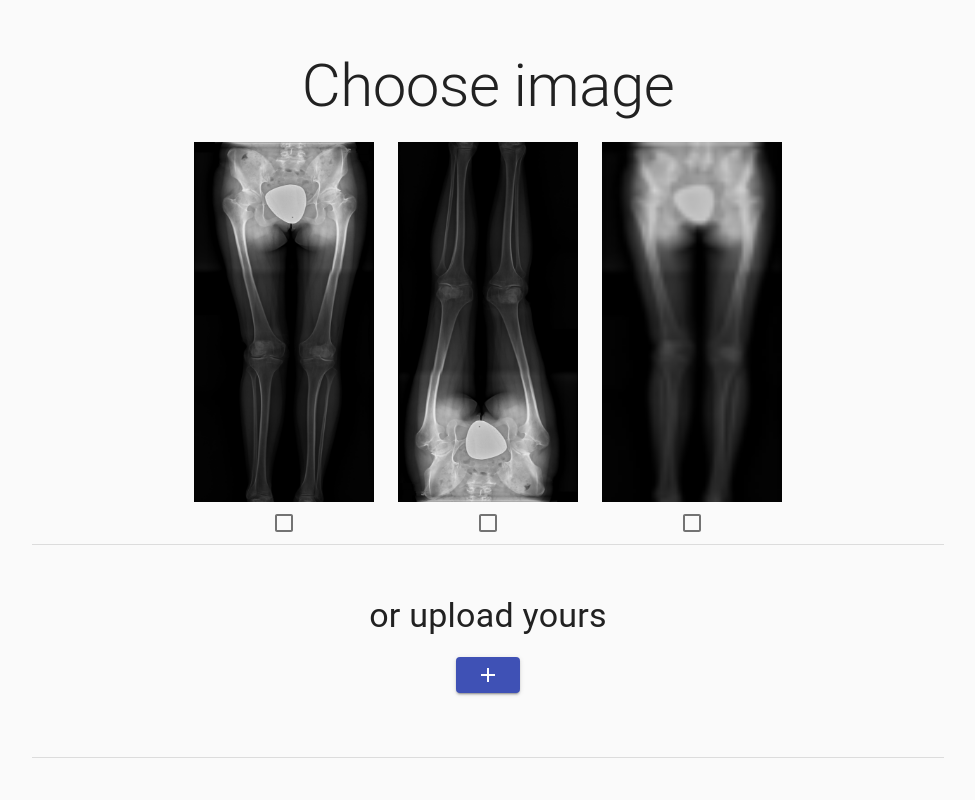
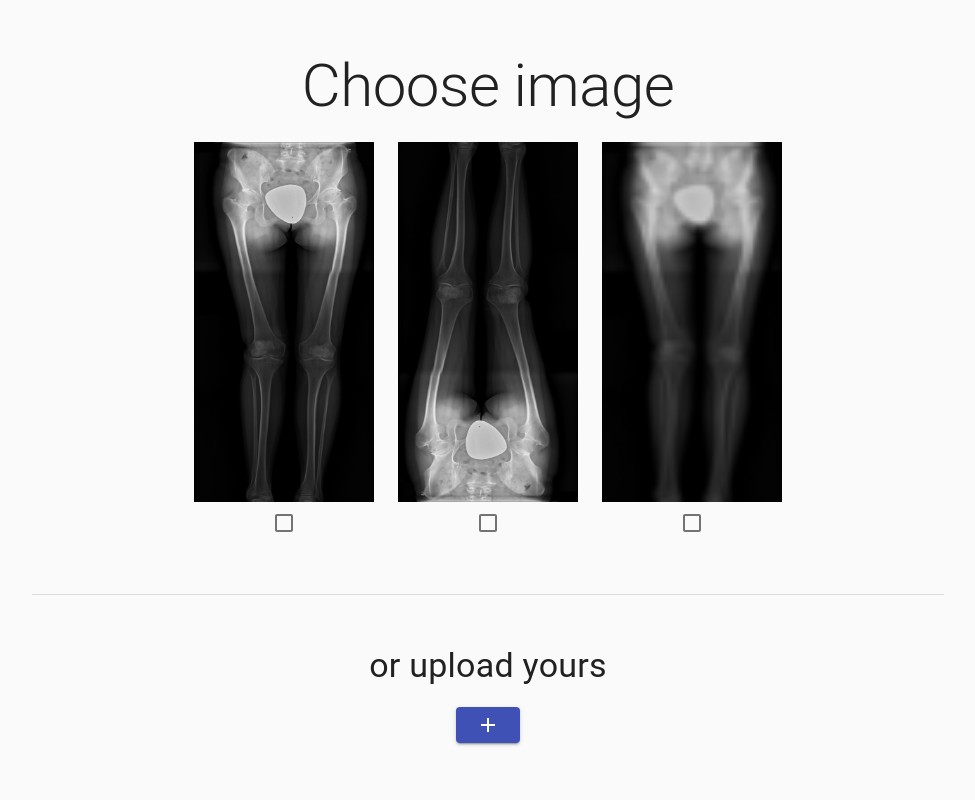
Before and after one commit to Elrohil44/ComputerVisionBowLegs, a React (Create React App) app in the folder app/: page / in a window 1280 px wide. Shown: the top 800 px of the page, without its empty margins (152-1127 px from the left). Built offline with nearby package versions, Linux system fonts and the light colour scheme; no server answers.

Commit message:
Added submitting default image and upload preview. Fixed eslint issues.

```diff
--- a/app/src/components/BowLegAppContainer.js
+++ b/app/src/components/BowLegAppContainer.js
@@ -1,33 +1,41 @@
 import React, { useEffect, useState } from 'react';
 import Button from '@material-ui/core/Button';
-import { makeStyles } from '@material-ui/core/styles';
 import Grid from '@material-ui/core/Grid';
 import Typography from '@material-ui/core/Typography';
 import Container from '@material-ui/core/Container';
 import CloudUploadIcon from '@material-ui/icons/CloudUpload';
 import AddIcon from '@material-ui/icons/Add';
-import ResultPanel from './ResultPanel';
 import Checkbox from '@material-ui/core/Checkbox';
 import Divider from '@material-ui/core/Divider';
-import {prediction, predictions} from "../api";
+import PropTypes from 'prop-types';
+import { makeStyles } from '@material-ui/core/styles';
+import ResultPanel from './ResultPanel';
+import { prediction, predictions } from '../api';
 
 
 const FETCH_INTERVAL = 1000 * 10;
-
 const images = [
+  /* eslint global-require:0 */
   require('../images/default.png'),
   require('../images/upside_down.png'),
   require('../images/low_quality.png'),
 ];
 
 
-const useStyles = makeStyles(theme => ({
+const useStyles = makeStyles((theme) => ({
   root: {
     flexGrow: 1,
   },
   image: {
     height: 'auto',
     width: 180,
+  },
+  defaultImages: {
+    marginBottom: 50,
+  },
+  uploadImage: {
+    height: 300,
+    marginTop: 10,
   },
   control: {
     padding: theme.spacing(2),
@@ -47,7 +55,10 @@ const useStyles = makeStyles(theme => ({
     width: 100,
   },
   uploadContainer: {
-    height: 100,
+    height: 430,
+    display: 'flex',
+    flexDirection: 'column',
+    alignItems: 'center',
   },
   uploadName: {
     marginTop: 10,
@@ -63,7 +74,10 @@ const DefaultOption = ({ isClicked, onClick, imgSource }) => {
   const classes = useStyles();
 
   return (
-    <Grid item className={classes.option}>
+    <Grid
+      item
+      className={classes.option}
+    >
       <img
         onClick={onClick}
         src={imgSource}
@@ -73,13 +87,13 @@ const DefaultOption = ({ isClicked, onClick, imgSource }) => {
         checked={isClicked}
         onChange={onClick}
         value="primary"
-        inputProps={{'aria-label': 'primary checkbox'}}
+        inputProps={{ 'aria-label': 'primary checkbox' }}
       />
     </Grid>
   );
 };
 
-const UploadButton = ({ onImagePick, pickedName }) => {
+const UploadButton = ({ onImagePick, imageToUpload }) => {
   const classes = useStyles();
 
   return (
@@ -93,18 +107,28 @@ const UploadButton = ({ onImagePick, pickedName }) => {
         onChange={onImagePick}
       />
       <label htmlFor="contained-button-file">
-        <Button variant="contained" color="primary" component="span">
+        <Button
+          variant="contained"
+          color="primary"
+          component="span"
+        >
           <AddIcon />
         </Button>
       </label>
-      {pickedName ? (
+      { imageToUpload ? (
+        <img
+          src={URL.createObjectURL(imageToUpload)}
+          className={classes.uploadImage}
+        />
+      ) : null }
+      { imageToUpload ? (
         <Typography
           variant="subtitle2"
           className={classes.uploadName}
         >
-          {pickedName}
+          { imageToUpload.name }
         </Typography>
-      ) : null}
+      ) : null }
     </div>
   );
 };
@@ -128,13 +152,13 @@ const BowLegAppContainer = () => {
     if (lastFetched + FETCH_INTERVAL < Date.now()) {
       predictions.fetchPredictions()
         .then((newPredictionsList) => {
-          const ids = uploadedTasks.map(task => task._id);
-          setUploadedTasks(newPredictionsList.filter(pred => ids.includes(pred._id)));
+          const ids = uploadedTasks.map((task) => task._id);
+          setUploadedTasks(newPredictionsList.filter((pred) => ids.includes(pred._id)));
           setLastFetched(Date.now());
         })
-        .catch((error) => console.error('Could not fetch predictions', error));
+        .catch(() => null);
     }
-  }, [lastFetched]);
+  }, [lastFetched, uploadedTasks]);
 
   const uploadImage = (event) => {
     const file = event.target.files.item(0);
@@ -146,7 +170,12 @@ const BowLegAppContainer = () => {
   };
 
   const submitTask = async () => {
-    if (imageToUpload) {
+    if (defaultImageIndex >= 0 && defaultImageIndex <= 3) {
+      fetch(images[defaultImageIndex])
+        .then((res) => res.blob())
+        .then((blob) => prediction.createPrediction(new File([blob], 'default', { type: 'image/png' })))
+        .then((createdPrediction) => setUploadedTasks([...uploadedTasks, createdPrediction]));
+    } else if (imageToUpload) {
       const createdPrediction = await prediction.createPrediction(imageToUpload);
       setUploadedTasks([...uploadedTasks, createdPrediction]);
       setImageToUpload(null);
@@ -154,20 +183,32 @@ const BowLegAppContainer = () => {
   };
 
   return (
-    <Container maxWidth="md" className="App">
+    <Container
+      maxWidth="md"
+      className="App"
+    >
       <Typography
         variant="h2"
         className={classes.title}
       >
-        Choose image
+        { 'Choose image' }
       </Typography>
-      <Grid item xs={12}>
-        <Grid container justify="center" spacing={3}>
+      <Grid
+        item
+        xs={12}
+        className={classes.defaultImages}
+      >
+        <Grid
+          container
+          justify="center"
+          spacing={3}
+        >
           {
             images.map((image, index) => (
               <DefaultOption
+                key={index}
                 isClicked={defaultImageIndex === index}
-                onClick={() => setDefaultImageIndex(index)}
+                onClick={() => setDefaultImageIndex(defaultImageIndex === index ? null : index)}
                 imgSource={image}
               />
             ))
@@ -179,18 +220,18 @@ const BowLegAppContainer = () => {
         variant="h4"
         className={classes.title}
       >
-        or upload yours
+        { 'or upload yours' }
       </Typography>
       <UploadButton
         onImagePick={uploadImage}
-        pickedName={imageToUpload && imageToUpload.name}
+        imageToUpload={imageToUpload}
       />
       <Divider />
       <Typography
         variant="h2"
         className={classes.title}
       >
-        Submit task
+        { 'Submit task' }
       </Typography>
       <Button
         variant="contained"
@@ -199,19 +240,37 @@ const BowLegAppContainer = () => {
         startIcon={<CloudUploadIcon />}
         onClick={submitTask}
       >
-        Submit
+        { 'Submit' }
       </Button>
       <Typography
         variant="h4"
         className={classes.title}
       >
-        and wait for results
+        { 'and wait for results' }
       </Typography>
       <div>
-        {uploadedTasks.map(task => <ResultPanel predictionTask={task} />)}
+        {
+          uploadedTasks.map((task, idx) => (
+            <ResultPanel
+              key={idx}
+              predictionTask={task}
+            />
+          ))
+        }
       </div>
     </Container>
   );
 };
 
+UploadButton.propTypes = {
+  onImagePick: PropTypes.func.isRequired,
+  imageToUpload: PropTypes.object,
+};
+
+DefaultOption.propTypes = {
+  isClicked: PropTypes.bool.isRequired,
+  onClick: PropTypes.func.isRequired,
+  imgSource: PropTypes.string.isRequired,
+};
+
 export default BowLegAppContainer;
--- a/app/src/components/ResultPanel.js
+++ b/app/src/components/ResultPanel.js
@@ -6,12 +6,14 @@ import ExpansionPanelDetails from '@material-ui/core/ExpansionPanelDetails';
 import Typography from '@material-ui/core/Typography';
 import ExpandMoreIcon from '@material-ui/icons/ExpandMore';
 import FadeLoader from 'react-spinners/FadeLoader';
-import Chip from "@material-ui/core/Chip";
-import Grid from "@material-ui/core/Grid";
+import Chip from '@material-ui/core/Chip';
+import Grid from '@material-ui/core/Grid';
+import PropTypes from 'prop-types';
+
 
 const STATIC_RESOURCES_ROOT_URL = 'http://10.1.1.44/static';
 
-const useStyles = makeStyles(theme => ({
+const useStyles = makeStyles((theme) => ({
   root: {
     width: '100%',
     marginBottom: 5,
@@ -34,57 +36,88 @@ const useStyles = makeStyles(theme => ({
     width: 110,
     display: 'flex',
     justifyContent: 'center',
-  }
+  },
 }));
 
 const ResultPanel = ({ predictionTask }) => {
   const classes = useStyles();
 
   return (
-    <ExpansionPanel  className={classes.root}>
+    <ExpansionPanel className={classes.root}>
       <ExpansionPanelSummary
         expandIcon={<ExpandMoreIcon />}
         aria-controls="panel1a-content"
         id="panel1a-header"
       >
         <div className={classes.status}>
-          {predictionTask.status !== 'QUEUED' && predictionTask.status !== 'IN_PROGRESS' ?
-            <Chip color="primary" size="medium" label={predictionTask.status} /> : null}
+          { predictionTask.status !== 'QUEUED' && predictionTask.status !== 'IN_PROGRESS'
+            ? (
+              <Chip
+                color="primary"
+                size="medium"
+                label={predictionTask.status}
+              />
+            ) : null }
           <FadeLoader
             size={10}
             color="#3f51b5"
             loading={predictionTask.status === 'QUEUED' || predictionTask.status === 'IN_PROGRESS'}
           />
         </div>
-        <Typography className={classes.heading} variant="h6">{`ID: ${predictionTask._id}`}</Typography>
+        <Typography
+          className={classes.heading}
+          variant="h6"
+        >{ `ID: ${predictionTask._id}` }
+        </Typography>
       </ExpansionPanelSummary>
       <ExpansionPanelDetails>
-        <Grid container justify="center" spacing={3}>
-          <Grid item className={classes.option}>
+        <Grid
+          container
+          justify="center"
+          spacing={3}
+        >
+          <Grid
+            item
+            className={classes.option}
+          >
             <img
               src={`${STATIC_RESOURCES_ROOT_URL}/${predictionTask.sourcePath}`}
               className={classes.image}
             />
-            <Typography variant="h6">Source</Typography>
+            <Typography variant="h6">{ 'Source' }</Typography>
           </Grid>
-          {predictionTask.maskPath && <Grid item className={classes.option}>
+          { predictionTask.maskPath && (
+            <Grid
+              item
+              className={classes.option}
+            >
               <img
                 src={`${STATIC_RESOURCES_ROOT_URL}/${predictionTask.maskPath}`}
                 className={classes.image}
               />
-            <Typography  variant="h6">Mask</Typography>
-          </Grid>}
-          {predictionTask.predictionPath && <Grid item className={classes.option}>
+              <Typography variant="h6">{ 'Mask' }</Typography>
+            </Grid>
+          ) }
+          { predictionTask.predictionPath && (
+            <Grid
+              item
+              className={classes.option}
+            >
               <img
                 src={`${STATIC_RESOURCES_ROOT_URL}/${predictionTask.predictionPath}`}
                 className={classes.image}
               />
-            <Typography variant="h6">Prediction</Typography>
-          </Grid>}
+              <Typography variant="h6">{ 'Prediction' }</Typography>
+            </Grid>
+          ) }
         </Grid>
       </ExpansionPanelDetails>
     </ExpansionPanel>
-  )
+  );
+};
+
+ResultPanel.propTypes = {
+  predictionTask: PropTypes.object.isRequired,
 };
 
 export default ResultPanel;
```
Lines whose indentation alone changed are shown as unchanged.
